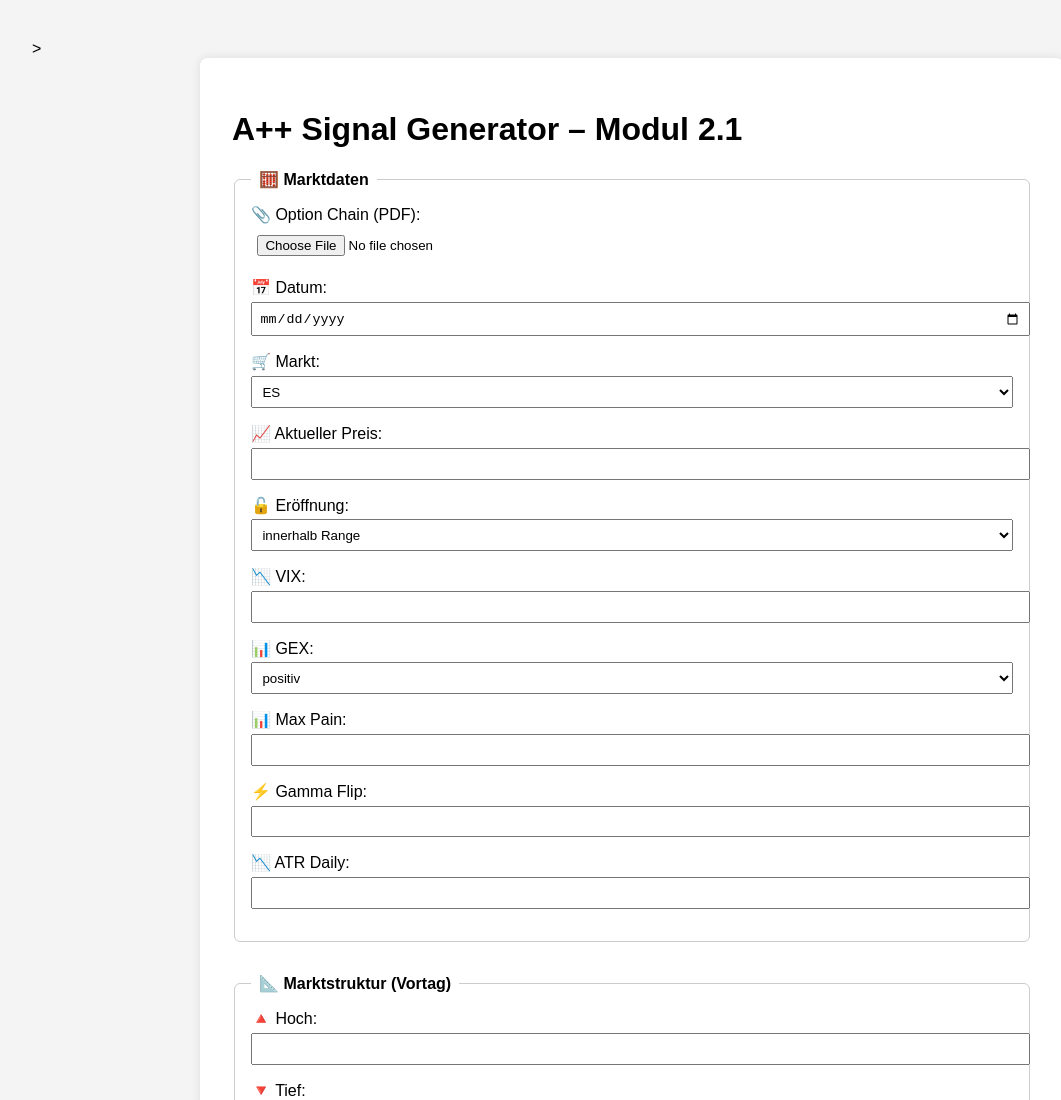
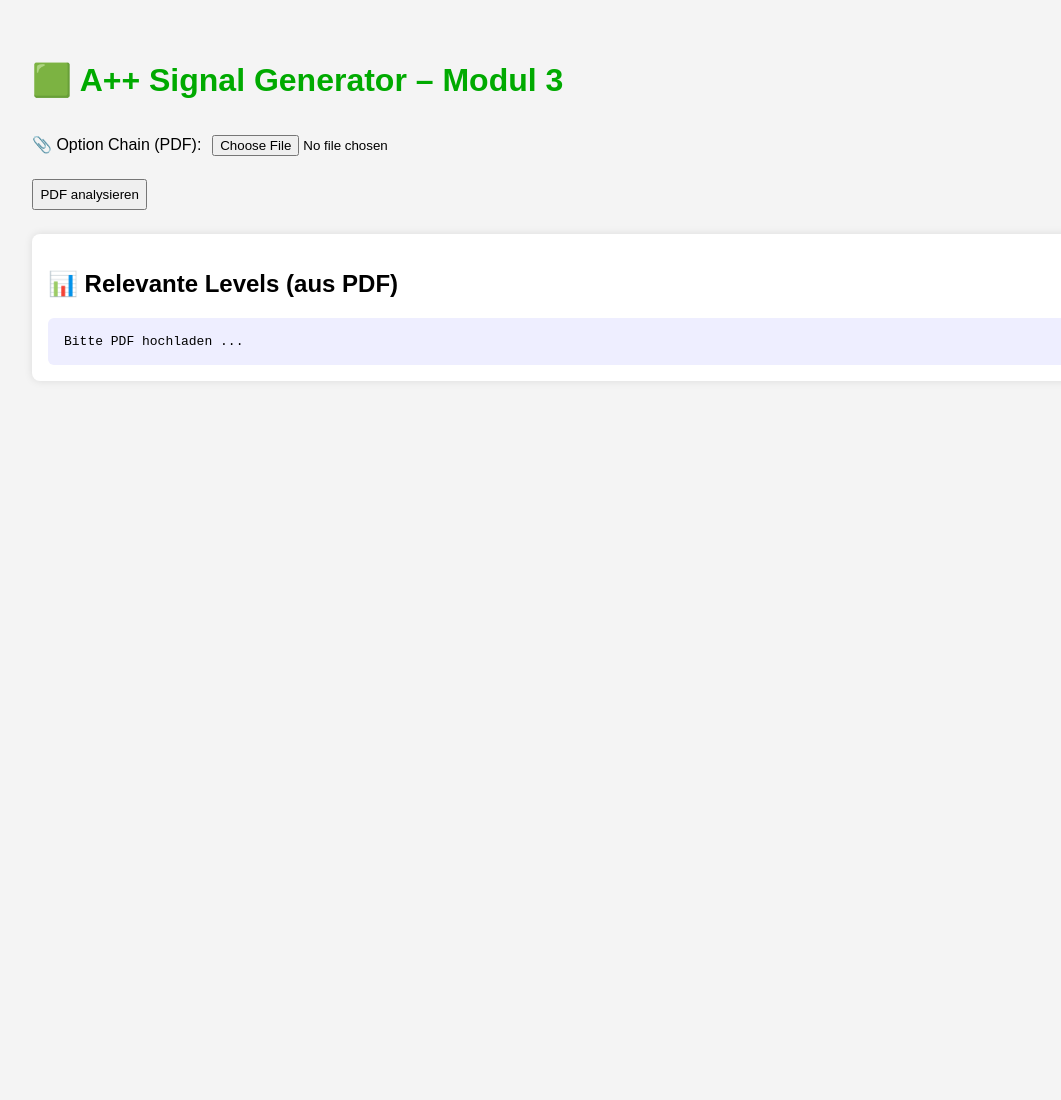
Before and after one commit to klingtrading-Signale/Signaltool, a plain HTML site: page index.html in a window 1280 px wide. Shown: the top 1100 px of the page, without its empty margins (8-1069 px from the left). After the commit the page ends 800 px from the top, so only its background shows below. Drawn offline with Linux system fonts and the light colour scheme.

Commit message:
Add files via upload

```diff
--- a/index.html
+++ b/index.html
@@ -1,79 +1,51 @@
 
 <!DOCTYPE html>
 <html lang="de">
->
 <head>
   <meta charset="UTF-8" />
-  <meta name="viewport" content="width=device-width, initial-scale=1.0" />
-  <title>A++ Signal Generator – Modul 2.1</title>
-  <link rel="stylesheet" href="style.css" />
+  <title>🟩 A++ Signal Generator – Modul 3</title>
+  <style>
+    body { font-family: Arial, sans-serif; padding: 2rem; background: #f4f4f4; }
+    h1 { color: #0a0; }
+    input, select, button { padding: 0.4rem; margin: 0.5rem 0; }
+    .box { background: white; padding: 1rem; border-radius: 8px; box-shadow: 0 0 8px rgba(0,0,0,0.1); margin-top: 1rem; }
+    .result { font-family: monospace; white-space: pre-wrap; background: #eef; padding: 1rem; border-radius: 6px; margin-top: 1rem; }
+  </style>
 </head>
 <body>
-  <div class="container">
-    <h1>A++ Signal Generator – Modul 2.1</h1>
-    <form id="signalForm">
-      <fieldset>
-        <legend>🧮 Marktdaten</legend>
-<label>📎 Option Chain (PDF): <input type="file" id="optionChain" accept=".pdf" /></label>
-        <label>📅 Datum: <input type="date" id="date" required></label>
-        <label>🛒 Markt:
-          <select id="market">
-            <option>ES</option>
-            <option>MES</option>
-            <option>NQ</option>
-            <option>MNQ</option>
-          </select>
-        </label>
-        <label>📈 Aktueller Preis: <input type="number" step="0.25" id="price" required /></label>
-        <label>🔓 Eröffnung:
-          <select id="openType">
-            <option>innerhalb Range</option>
-            <option>Gap up</option>
-            <option>Gap down</option>
-          </select>
-        </label>
-        <label>📉 VIX: <input type="number" step="0.01" id="vix" /></label>
-        <label>📊 GEX:
-          <select id="gex">
-            <option>positiv</option>
-            <option>neutral</option>
-            <option>negativ</option>
-          </select>
-        </label>
-        <label>📊 Max Pain: <input type="number" step="0.25" id="maxPain" /></label>
-        <label>⚡ Gamma Flip: <input type="number" step="0.25" id="gammaFlip" /></label>
-        <label>📉 ATR Daily: <input type="number" step="0.01" id="atr" /></label>
-      </fieldset>
+  <h1>🟩 A++ Signal Generator – Modul 3</h1>
+  <form id="uploadForm">
+    <label>📎 Option Chain (PDF): <input type="file" id="pdfUpload" accept=".pdf" /></label><br />
+    <button type="submit">PDF analysieren</button>
+  </form>
 
-      <fieldset>
-        <legend>📐 Marktstruktur (Vortag)</legend>
-        <label>🔺 Hoch: <input type="number" step="0.25" id="high" /></label>
-        <label>🔻 Tief: <input type="number" step="0.25" id="low" /></label>
-        <label>📊 VAH: <input type="number" step="0.25" id="vah" /></label>
-        <label>📊 VAL: <input type="number" step="0.25" id="val" /></label>
-        <label>📊 POC: <input type="number" step="0.25" id="poc" /></label>
-      </fieldset>
-
-      <fieldset>
-        <legend>💰 Risikoparameter</legend>
-        <label>💼 Kontogröße ($): <input type="number" id="balance" required /></label>
-        <label>🎯 Risiko pro Trade ($): <input type="number" id="risk" required /></label>
-        <label>🎯 Mindest-CRV:
-          <select id="crvTarget">
-            <option value="1">1:1</option>
-            <option value="2">2:1</option>
-            <option value="3">3:1</option>
-            <option value="5">5:1</option>
-          </select>
-        </label>
-      </fieldset>
-
-      <button type="submit">📊 Signal generieren</button>
-    </form>
-
-    <div id="output" class="signal-box"></div>
+  <div class="box">
+    <h2>📊 Relevante Levels (aus PDF)</h2>
+    <div id="analysisResult" class="result">Bitte PDF hochladen ...</div>
   </div>
 
-  <script src="logic.js"></script>
+  <script>
+    document.getElementById("uploadForm").addEventListener("submit", async function(e) {
+      e.preventDefault();
+      const file = document.getElementById("pdfUpload").files[0];
+      if (!file) {
+        alert("Bitte lade eine PDF-Datei hoch.");
+        return;
+      }
+
+      const resultBox = document.getElementById("analysisResult");
+      resultBox.textContent = "⏳ Analyse läuft ...";
+
+      // Simulierte Analyse (Platzhalter)
+      setTimeout(() => {
+        resultBox.textContent =
+          "Call-Wall (Strike/OI): 6425.00 / 1844\n" +
+          "Call mit höchstem Volumen: 6430.00 / 9398\n" +
+          "Put-Wall (Strike/OI): 6300.00 / 2335\n" +
+          "Put mit höchstem Volumen: 6325.00 / 200\n\n" +
+          "📌 Diese Levels fließen automatisch in die Handelssignale ein.";
+      }, 1000);
+    });
+  </script>
 </body>
 </html>
```
